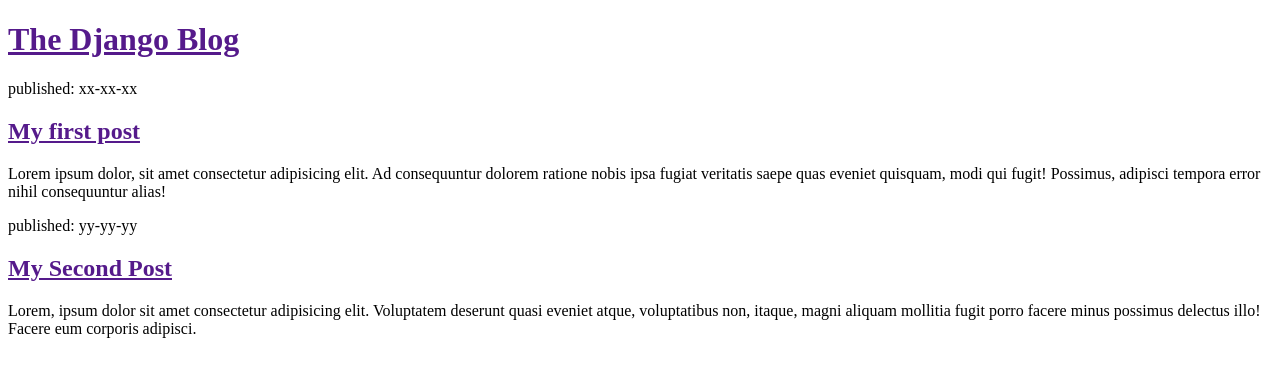
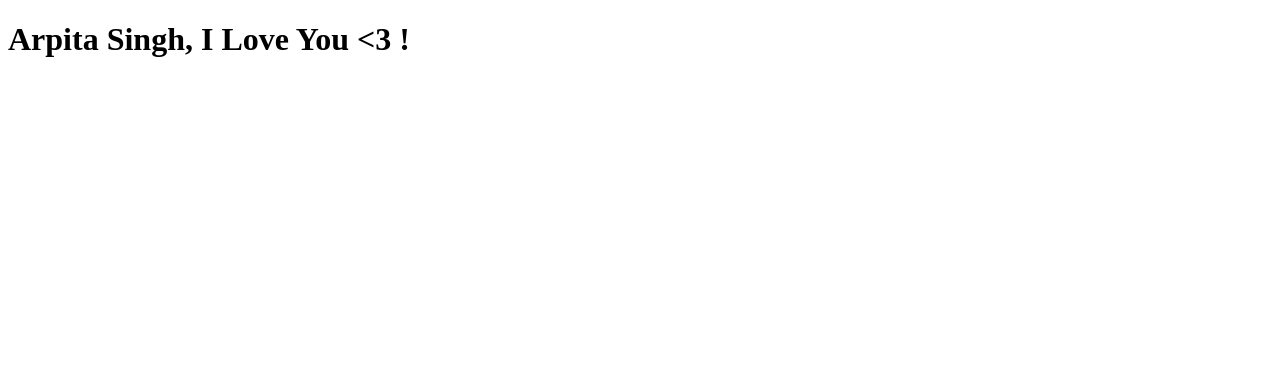
Before and after one commit to tanay-jha/djangohelloworldapp, a Django app: page / in a window 1280 px wide. Shown: the top 377 px of the page. Run offline with Django 3.2, Linux system fonts and the light colour scheme.

Commit message:
Random Commit

```diff
--- a/blog/templates/blog/post_list.html
+++ b/blog/templates/blog/post_list.html
@@ -1,23 +1,9 @@
 <!DOCTYPE html>
 <html lang="en">
 <head>
-    <title>Django Blog</title>
+    <title>Arpita Singh, my Love</title>
 </head>
 <body>
-    <div>
-        <h1><a href="">The Django Blog</a></h1>
-    </div>
-
-    <div>
-        <p>published: xx-xx-xx</p>
-        <h2><a href="">My first post</a></h2>
-        <p>Lorem ipsum dolor, sit amet consectetur adipisicing elit. Ad consequuntur dolorem ratione nobis ipsa fugiat veritatis saepe quas eveniet quisquam, modi qui fugit! Possimus, adipisci tempora error nihil consequuntur alias!</p>
-    </div>
-
-    <div>
-        <p>published: yy-yy-yy</p>
-        <h2><a href="">My Second Post</a></h2>
-        <p>Lorem, ipsum dolor sit amet consectetur adipisicing elit. Voluptatem deserunt quasi eveniet atque, voluptatibus non, itaque, magni aliquam mollitia fugit porro facere minus possimus delectus illo! Facere eum corporis adipisci.</p>
-    </div>
+    <h1>Arpita Singh, I Love You <3 !</h1>
 </body>
 </html>
```
